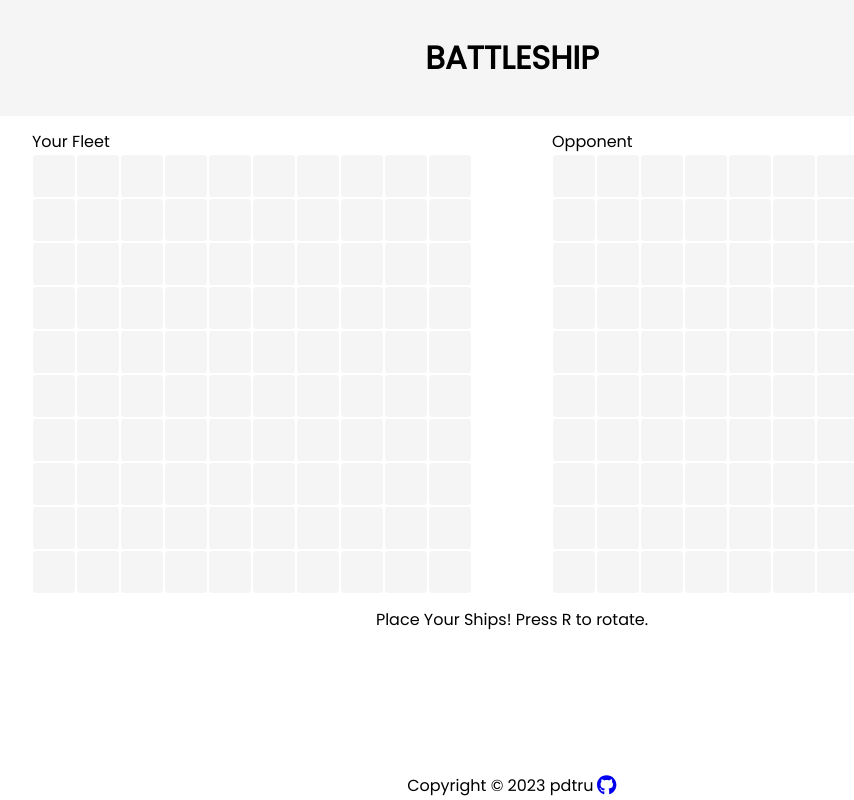
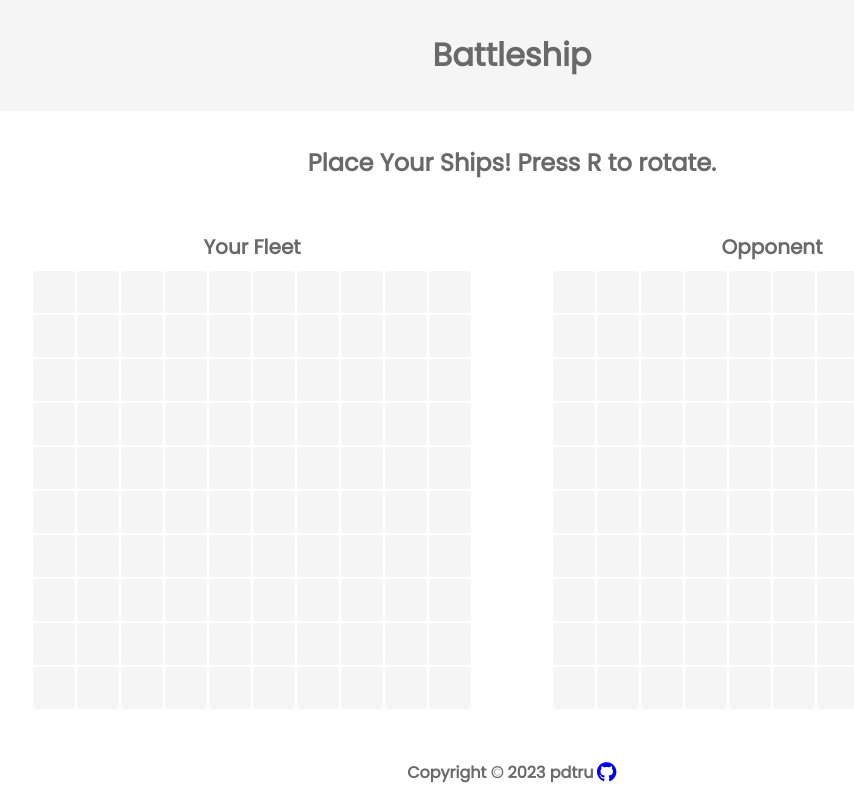
Before and after one commit to pdtru/battleship, a React (Create React App) app: page / in a window 1280 px wide. Shown: the whole page, without its empty margins (128-982 px from the left). Built offline with nearby package versions, Linux system fonts and the light colour scheme.

Commit message:
Restyle components

```diff
--- a/src/App.tsx
+++ b/src/App.tsx
@@ -7,8 +7,8 @@ function App() {
   return (
     <>
       <Header />
+      <GameMessage />
       <GameContainer />
-      <GameMessage />
       <Footer />
     </>
   );
--- a/src/component/Footer.tsx
+++ b/src/component/Footer.tsx
@@ -14,11 +14,14 @@ const Footer = () => {
   };
 
   const footerContainerStyles: React.CSSProperties = {
+    flex: 1,
     display: 'flex',
     alignItems: 'center',
     justifyContent: 'center',
     gap: '4px',
     fontSize: '16px',
+    fontWeight: 600,
+    color: 'rgba(105, 105, 105, 255)',
   };
 
   const iconStyles = {
--- a/src/component/GameContainer.tsx
+++ b/src/component/GameContainer.tsx
@@ -10,7 +10,7 @@ const GameContainer = () => {
   const [gameMessage, setGameMessage] = useState('');
 
   const gameContainerStyles: React.CSSProperties = {
-    flex: 3,
+    flex: 10,
     display: 'flex',
     alignItems: 'center',
   };
@@ -19,11 +19,18 @@ const GameContainer = () => {
     display: 'flex',
   };
 
+  const textStyles: React.CSSProperties = {
+    fontSize: '20px',
+    margin: '8px',
+    fontWeight: 600,
+    color: 'rgba(105, 105, 105, 255)',
+  };
+
   return (
     <div style={gameContainerStyles}>
       <div style={{ display: 'flex', gap: '80px' }}>
-        <div>
-          <p>Your Fleet</p>
+        <div style={{ textAlign: 'center' }}>
+          <p style={textStyles}>Your Fleet</p>
           <div>
             {playerBoard.grid.map((row) => {
               return (
@@ -32,6 +39,7 @@ const GameContainer = () => {
                     const onClick = () => {
                       switch (gameState) {
                         case GameState.SetUp:
+                          if (cell.ship != null) break;
                           playerBoard.setShipPosition(cell.x, cell.y);
                           if (playerBoard.shipQueue.length == 0)
                             setGameState(GameState.Playing);
@@ -58,8 +66,8 @@ const GameContainer = () => {
             })}
           </div>
         </div>
-        <div>
-          <p>Opponent</p>
+        <div style={{ textAlign: 'center' }}>
+          <p style={textStyles}>Opponent</p>
           <div>
             {cpuBoard.grid.map((row) => {
               return (
--- a/src/component/GameMessage.tsx
+++ b/src/component/GameMessage.tsx
@@ -1,6 +1,16 @@
 const GameMessage = () => {
   return (
-    <div style={{ flex: 1 }}>
+    <div
+      style={{
+        flex: 1,
+        display: 'flex',
+        alignItems: 'center',
+        marginTop: '24px',
+        fontSize: '24px',
+        fontWeight: 600,
+        color: 'rgba(105, 105, 105, 255)',
+      }}
+    >
       <p>Place Your Ships! Press R to rotate.</p>
     </div>
   );
--- a/src/component/Header.tsx
+++ b/src/component/Header.tsx
@@ -2,15 +2,16 @@ const Header = () => {
   return (
     <div
       style={{
+        flex: 2,
         display: 'flex',
+        alignItems: 'center',
         justifyContent: 'center',
         width: '100%',
+        color: 'rgba(105, 105, 105, 255)',
         backgroundColor: '#F5F5F5',
       }}
     >
-      <p style={{ fontSize: '32px', fontWeight: '600', padding: '34px' }}>
-        BATTLESHIP
-      </p>
+      <p style={{ fontSize: '32px', fontWeight: '800' }}>Battleship</p>
     </div>
   );
 };
```
